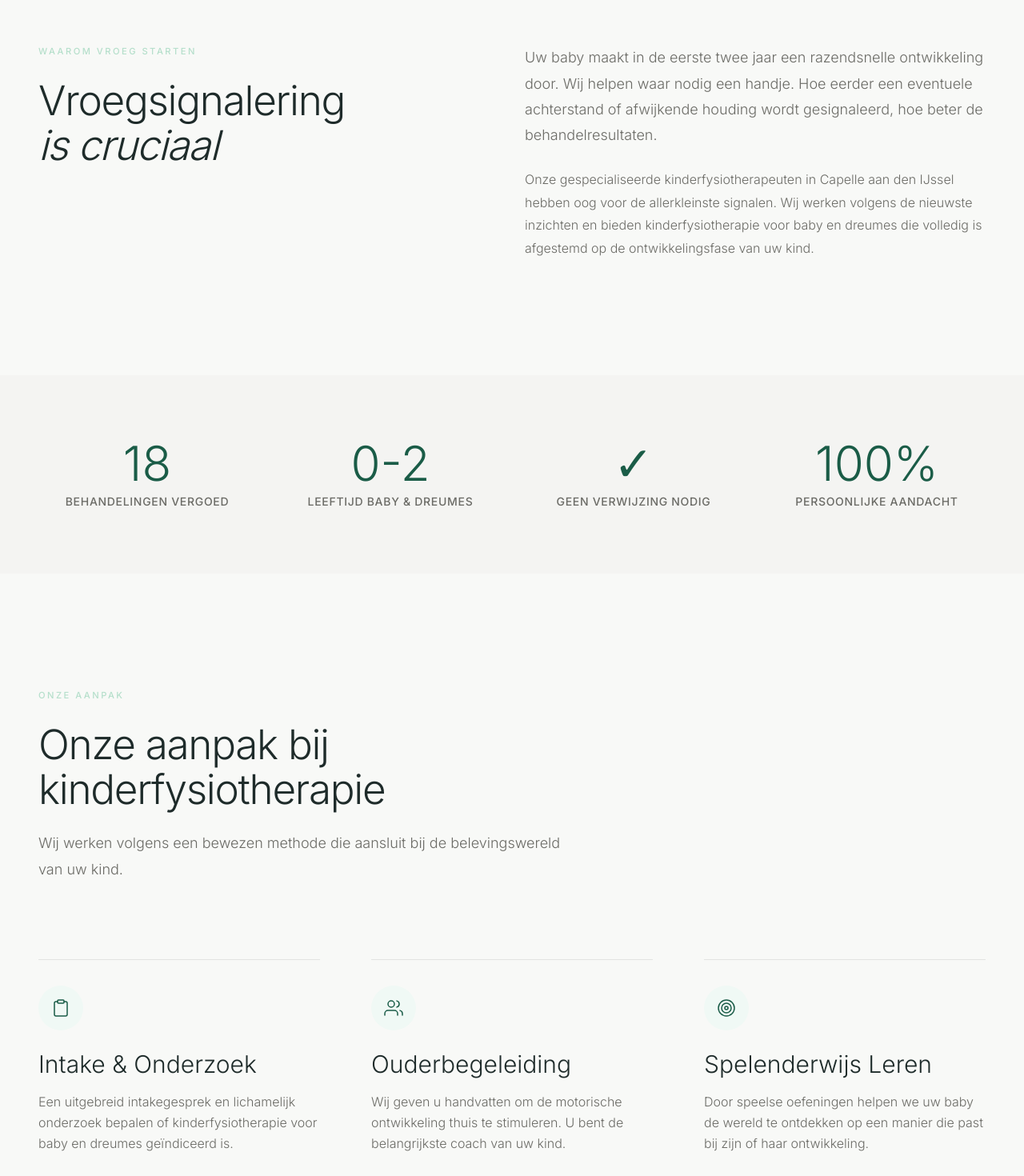
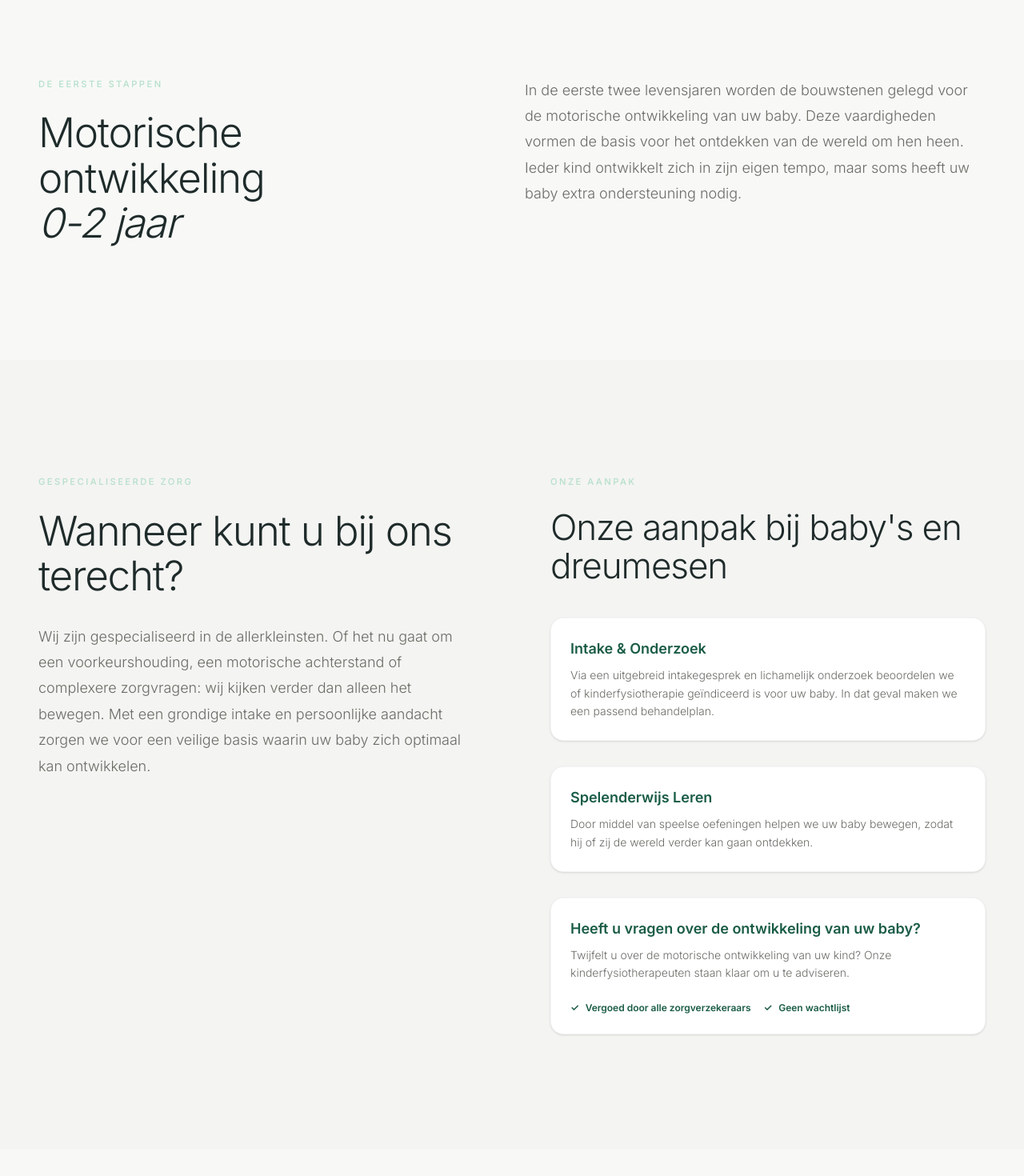
Before and after one commit to Maximustopdeals/kidsfysio-capelle-next-js, a Next.js app: page /baby-dreumes in a window 1280 px wide. Shown: the part 940-2410 px from the top of the page at 80% size. Built offline with nearby package versions, Linux system fonts and the light colour scheme.

Commit message:
Refactor BabyDreumesPage content and structure
Updated metadata descriptions and section titles for clarity. Removed unused approach array and adjusted the layout for better readability.

```diff
--- a/src/app/baby-dreumes/page.tsx
+++ b/src/app/baby-dreumes/page.tsx
@@ -6,7 +6,7 @@ import Button from "@/components/Button";
 export const metadata: Metadata = {
   title: "Baby fysiotherapie Capelle aan den IJssel | 0-2 jaar",
   description:
-    "Kinderfysiotherapie voor baby en dreumes (0-2 jaar) in Capelle aan den IJssel. Hulp bij voorkeurshouding, overstrekken en motorische ontwikkeling. Ook Rotterdam, Barendrecht en omgeving.",
+    "Kinderfysiotherapie voor baby en dreumes (0-2 jaar) in Capelle aan den IJssel. Gespecialiseerde zorg bij prematuriteit, voorkeurshouding, overstrekking en de motorische ontwikkeling.",
   alternates: { canonical: "/baby-dreumes/" },
   openGraph: {
     title: "Baby fysiotherapie Capelle aan den IJssel | Kids Fysio Capelle",
@@ -14,24 +14,6 @@ export const metadata: Metadata = {
       "Professionele begeleiding bij motorische ontwikkeling, voorkeurshouding en overstrekking voor baby's en dreumes.",
   },
 };
-
-const approach = [
-  {
-    title: "Intake & Onderzoek",
-    text: "Een uitgebreid intakegesprek en lichamelijk onderzoek bepalen of kinderfysiotherapie voor baby en dreumes geïndiceerd is.",
-    icon: "clipboard",
-  },
-  {
-    title: "Ouderbegeleiding",
-    text: "Wij geven u handvatten om de motorische ontwikkeling thuis te stimuleren. U bent de belangrijkste coach van uw kind.",
-    icon: "users",
-  },
-  {
-    title: "Spelenderwijs Leren",
-    text: "Door speelse oefeningen helpen we uw baby de wereld te ontdekken op een manier die past bij zijn of haar ontwikkeling.",
-    icon: "target",
-  },
-];
 
 const indications = [
   "Afplatting van de schedel",
@@ -42,13 +24,14 @@ const indications = [
   "Motorische achterstand",
   "Niet rollen of kruipen",
   "Billenschuiven",
-  "Tenelopen",
+  "Tenenlopen",
   "Prematuur geboren",
   "Overgevoeligheid",
-  "Complexe aandoeningen",
 ];
 
 const complex = [
+  "Oncologische behandeling",
+  "Neurodivergenties",
   "Hersenbeschadiging (Cerebrale Parese)",
   "Open ruggetje (Spina Bifida)",
   "Erbse Parese (Plexus Brachialis)",
@@ -64,7 +47,7 @@ const badges = [
 export default function BabyDreumesPage() {
   return (
     <>
-      {/* 1. Split-Screen Hero */}
+      {/* 1. Hero */}
       <section className="relative w-full bg-cream pt-16 pb-24 lg:pt-24 lg:pb-32 overflow-hidden">
         <div className="mx-auto max-w-7xl px-6 lg:px-12 grid grid-cols-1 lg:grid-cols-2 gap-16 lg:gap-12 items-center">
 
@@ -77,16 +60,14 @@ export default function BabyDreumesPage() {
             </FadeIn>
 
             <FadeIn delay={0.12}>
-              <h1 className="font-serif text-[clamp(3.25rem,6vw,5.5rem)] font-light leading-[1.05] tracking-[-0.03em] text-charcoal mb-8">
-                Baby &
-                <br />
-                <em className="italic font-light">Dreumes</em>
+              <h1 className="font-serif text-[clamp(2.5rem,5vw,4.5rem)] font-light leading-[1.05] tracking-[-0.03em] text-charcoal mb-8">
+                Kinderfysiotherapie voor baby's en dreumesen
               </h1>
             </FadeIn>
 
             <FadeIn delay={0.28}>
               <p className="text-[1.05rem] lg:text-lg text-muted max-w-md leading-[1.8] font-light mb-10">
-                Professionele kinderfysiotherapie bij motorische ontwikkeling, voorkeurshoudingen en overstrekking, afgestemd op de allerkleinsten.
+                Gespecialiseerde zorg bij onder andere prematuriteit, voorkeurshouding, overstrekking en de motorische ontwikkeling.
               </p>
             </FadeIn>
 
@@ -114,16 +95,14 @@ export default function BabyDreumesPage() {
           <div className="relative w-full">
             <FadeIn delay={0.2} direction="left">
               <div className="absolute -inset-4 bg-brand-mint/10 rounded-[2.5rem] transform rotate-2 blur-lg"></div>
-
-              {/* AANGEPAST: aspect-[4/3] in plaats van [4/5] voor een betere uitsnede */}
               <div className="relative aspect-[4/3] rounded-[2rem] overflow-hidden shadow-2xl shadow-charcoal/10">
                 <Image
                   src="/images/Kinderfysiotherapeut-begeleidt-een-baby-tijdens-een-oefening-op-een-speelmat.jpg"
                   alt="Kinderfysiotherapeut begeleidt een baby tijdens een oefening op een speelmat bij Kids Fysio Capelle"
                   fill
                   priority
-                  quality={100} // Maximale scherpte
-                  className="object-cover object-[50%_30%]" // Focus iets naar boven voor de gezichten
+                  quality={100}
+                  className="object-cover object-[50%_30%]"
                   sizes="(max-width: 1024px) 100vw, 50vw"
                 />
               </div>
@@ -133,29 +112,25 @@ export default function BabyDreumesPage() {
         </div>
       </section>
 
-      {/* 2. Waarom vroeg starten */}
+      {/* 2. Motorische ontwikkeling 0-2 jaar */}
       <section className="py-28 lg:py-36 bg-cream">
         <div className="mx-auto max-w-7xl px-6 lg:px-12">
           <div className="grid grid-cols-1 lg:grid-cols-12 gap-12 lg:gap-8">
             <div className="lg:col-span-5">
               <FadeIn>
                 <p className="text-[0.7rem] font-medium tracking-[0.22em] uppercase text-sage mb-6">
-                  Waarom vroeg starten
+                  De eerste stappen
                 </p>
                 <h2 className="font-serif text-[clamp(2.25rem,4vw,3.5rem)] font-light tracking-[-0.025em] text-charcoal leading-[1.1]">
-                  Vroegsignalering
-                  <br />
-                  <em className="italic">is cruciaal</em>
+                  Motorische ontwikkeling<br />
+                  <em className="italic">0-2 jaar</em>
                 </h2>
               </FadeIn>
             </div>
             <div className="lg:col-span-6 lg:col-start-7">
               <FadeIn delay={0.15}>
                 <p className="text-muted text-lg leading-[1.8] font-light">
-                  Uw baby maakt in de eerste twee jaar een razendsnelle ontwikkeling door. Wij helpen waar nodig een handje. Hoe eerder een eventuele achterstand of afwijkende houding wordt gesignaleerd, hoe beter de behandelresultaten.
-                </p>
-                <p className="mt-6 text-muted leading-[1.8] font-light">
-                  Onze gespecialiseerde kinderfysiotherapeuten in Capelle aan den IJssel hebben oog voor de allerkleinste signalen. Wij werken volgens de nieuwste inzichten en bieden kinderfysiotherapie voor baby en dreumes die volledig is afgestemd op de ontwikkelingsfase van uw kind.
+                  In de eerste twee levensjaren worden de bouwstenen gelegd voor de motorische ontwikkeling van uw baby. Deze vaardigheden vormen de basis voor het ontdekken van de wereld om hen heen. Ieder kind ontwikkelt zich in zijn eigen tempo, maar soms heeft uw baby extra ondersteuning nodig.
                 </p>
               </FadeIn>
             </div>
@@ -163,85 +138,80 @@ export default function BabyDreumesPage() {
         </div>
       </section>
 
-      {/* 3. USP / Stats */}
-      <section className="py-20 bg-warm-gray">
+      {/* 3. Onze aanpak (Gespecialiseerde zorg links, aanpak rechts) */}
+      <section className="py-28 lg:py-36 bg-warm-gray">
         <div className="mx-auto max-w-7xl px-6 lg:px-12">
-          <div className="grid grid-cols-2 lg:grid-cols-4 gap-8 text-center">
+          <div className="grid grid-cols-1 lg:grid-cols-2 gap-16 lg:gap-24">
+
+            {/* Links: Gespecialiseerde zorg */}
+            <div>
               <FadeIn>
-              <div className="flex flex-col items-center">
-                <span className="font-serif text-5xl lg:text-6xl font-light text-brand-primary mb-2">18</span>
-                <span className="text-sm font-medium text-muted uppercase tracking-wider">Behandelingen vergoed</span>
+                <p className="text-[0.7rem] font-medium tracking-[0.22em] uppercase text-sage mb-6">
+                  Gespecialiseerde zorg
+                </p>
+                <h2 className="font-serif text-[clamp(2.25rem,4vw,3.5rem)] font-light tracking-[-0.025em] text-charcoal leading-[1.1] mb-8">
+                  Wanneer kunt u bij ons terecht?
+                </h2>
+                <p className="text-muted text-lg leading-[1.8] font-light">
+                  Wij zijn gespecialiseerd in de allerkleinsten. Of het nu gaat om een voorkeurshouding, een motorische achterstand of complexere zorgvragen: wij kijken verder dan alleen het bewegen. Met een grondige intake en persoonlijke aandacht zorgen we voor een veilige basis waarin uw baby zich optimaal kan ontwikkelen.
+                </p>
+              </FadeIn>
+            </div>
+
+            {/* Rechts: Onze aanpak (drie blokjes onder elkaar) */}
+            <div>
+              <FadeIn delay={0.1}>
+                <p className="text-[0.7rem] font-medium tracking-[0.22em] uppercase text-sage mb-6">
+                  Onze aanpak
+                </p>
+                <h2 className="font-serif text-[clamp(2rem,3.5vw,2.75rem)] font-light tracking-[-0.025em] text-charcoal leading-[1.1] mb-10">
+                  Onze aanpak bij baby's en dreumesen
+                </h2>
+              </FadeIn>
+
+              <div className="space-y-8">
+                <FadeIn delay={0.15}>
+                  <div className="bg-white p-6 rounded-2xl shadow-sm border border-charcoal/5">
+                    <h3 className="text-lg font-semibold text-forest mb-2">Intake & Onderzoek</h3>
+                    <p className="text-muted text-sm leading-relaxed font-light">
+                      Via een uitgebreid intakegesprek en lichamelijk onderzoek beoordelen we of kinderfysiotherapie geïndiceerd is voor uw baby. In dat geval maken we een passend behandelplan.
+                    </p>
                   </div>
                 </FadeIn>
-            <FadeIn delay={0.1}>
-              <div className="flex flex-col items-center">
-                <span className="font-serif text-5xl lg:text-6xl font-light text-brand-primary mb-2">0-2</span>
-                <span className="text-sm font-medium text-muted uppercase tracking-wider">Leeftijd baby & dreumes</span>
+
+                <FadeIn delay={0.2}>
+                  <div className="bg-white p-6 rounded-2xl shadow-sm border border-charcoal/5">
+                    <h3 className="text-lg font-semibold text-forest mb-2">Spelenderwijs Leren</h3>
+                    <p className="text-muted text-sm leading-relaxed font-light">
+                      Door middel van speelse oefeningen helpen we uw baby bewegen, zodat hij of zij de wereld verder kan gaan ontdekken.
+                    </p>
                   </div>
                 </FadeIn>
-            <FadeIn delay={0.2}>
-              <div className="flex flex-col items-center">
-                <span className="font-serif text-5xl lg:text-6xl font-light text-brand-primary mb-2">✓</span>
-                <span className="text-sm font-medium text-muted uppercase tracking-wider">Geen verwijzing nodig</span>
+
+                <FadeIn delay={0.25}>
+                  <div className="bg-white p-6 rounded-2xl shadow-sm border border-charcoal/5">
+                    <h3 className="text-lg font-semibold text-forest mb-2">Heeft u vragen over de ontwikkeling van uw baby?</h3>
+                    <p className="text-muted text-sm leading-relaxed font-light mb-4">
+                      Twijfelt u over de motorische ontwikkeling van uw kind? Onze kinderfysiotherapeuten staan klaar om u te adviseren.
+                    </p>
+                    <div className="flex flex-wrap gap-4 pt-2">
+                      <span className="inline-flex items-center gap-2 text-xs font-semibold text-forest">
+                        <span className="text-brand-primary">✓</span> Vergoed door alle zorgverzekeraars
+                      </span>
+                      <span className="inline-flex items-center gap-2 text-xs font-semibold text-forest">
+                        <span className="text-brand-primary">✓</span> Geen wachtlijst
+                      </span>
                     </div>
-            </FadeIn>
-            <FadeIn delay={0.3}>
-              <div className="flex flex-col items-center">
-                <span className="font-serif text-5xl lg:text-6xl font-light text-brand-primary mb-2">100%</span>
-                <span className="text-sm font-medium text-muted uppercase tracking-wider">Persoonlijke aandacht</span>
                   </div>
                 </FadeIn>
               </div>
             </div>
-      </section>
-
-      {/* 4. Onze aanpak */}
-      <section className="py-28 lg:py-36 bg-cream">
-        <div className="mx-auto max-w-7xl px-6 lg:px-12">
-          <FadeIn>
-            <div className="max-w-2xl mb-16 lg:mb-24">
-              <p className="text-[0.7rem] font-medium tracking-[0.22em] uppercase text-sage mb-6">
-                Onze aanpak
-              </p>
-              <h2 className="font-serif text-[clamp(2.25rem,4vw,3.5rem)] font-light tracking-[-0.025em] text-charcoal leading-[1.1]">
-                Onze aanpak bij kinderfysiotherapie
-              </h2>
-              <p className="mt-6 text-muted text-lg leading-[1.8] font-light">
-                Wij werken volgens een bewezen methode die aansluit bij de belevingswereld van uw kind.
-              </p>
-            </div>
-          </FadeIn>
-
-          <div className="grid grid-cols-1 md:grid-cols-3 gap-12 lg:gap-16">
-            {approach.map((item, i) => (
-              <FadeIn key={item.title} delay={i * 0.1}>
-                <div className="group border-t border-charcoal/10 pt-8 transition-colors duration-500 hover:border-forest/40">
-                  <div className="w-14 h-14 bg-brand-light rounded-full flex items-center justify-center text-brand-primary mb-6">
-                    {item.icon === "clipboard" && (
-                      <svg width="24" height="24" viewBox="0 0 24 24" fill="none" stroke="currentColor" strokeWidth="1.5" strokeLinecap="round" strokeLinejoin="round"><path d="M16 4h2a2 2 0 0 1 2 2v14a2 2 0 0 1-2 2H6a2 2 0 0 1-2-2V6a2 2 0 0 1 2-2h2"/><rect x="8" y="2" width="8" height="4" rx="1" ry="1"/></svg>
-                    )}
-                    {item.icon === "users" && (
-                      <svg width="24" height="24" viewBox="0 0 24 24" fill="none" stroke="currentColor" strokeWidth="1.5" strokeLinecap="round" strokeLinejoin="round"><path d="M17 21v-2a4 4 0 0 0-4-4H5a4 4 0 0 0-4 4v2"/><circle cx="9" cy="7" r="4"/><path d="M23 21v-2a4 4 0 0 0-3-3.87"/><path d="M16 3.13a4 4 0 0 1 0 7.75"/></svg>
-                    )}
-                    {item.icon === "target" && (
-                      <svg width="24" height="24" viewBox="0 0 24 24" fill="none" stroke="currentColor" strokeWidth="1.5" strokeLinecap="round" strokeLinejoin="round"><circle cx="12" cy="12" r="10"/><circle cx="12" cy="12" r="6"/><circle cx="12" cy="12" r="2"/></svg>
-                    )}
-                  </div>
-                  <h3 className="font-serif text-2xl lg:text-3xl font-light text-charcoal group-hover:text-forest transition-colors duration-300">
-                    {item.title}
-                  </h3>
-                  <p className="mt-4 text-muted leading-relaxed font-light">
-                    {item.text}
-                  </p>
-                </div>
-              </FadeIn>
-            ))}
           </div>
         </div>
       </section>
 
-      {/* 5. Indicaties */}
-      <section className="py-28 lg:py-36 bg-warm-gray">
+      {/* 4. Indicaties */}
+      <section className="py-28 lg:py-36 bg-cream">
         <div className="mx-auto max-w-7xl px-6 lg:px-12">
           <FadeIn>
             <div className="max-w-2xl mb-16">
@@ -251,9 +221,6 @@ export default function BabyDreumesPage() {
               <h2 className="font-serif text-[clamp(2.25rem,4vw,3.5rem)] font-light tracking-[-0.025em] text-charcoal mb-6 leading-[1.1]">
                 Indicaties voor kinderfysiotherapie
               </h2>
-              <p className="text-muted text-lg leading-[1.8] font-light">
-                Herkenbaar bij uw baby? Wij helpen graag bij deze en andere indicaties.
-              </p>
             </div>
           </FadeIn>
           <div className="grid grid-cols-1 sm:grid-cols-2 lg:grid-cols-3 gap-x-8 gap-y-0">
@@ -274,27 +241,24 @@ export default function BabyDreumesPage() {
         </div>
       </section>
 
-      {/* 6. Complexe aandoeningen */}
-      <section className="py-28 lg:py-36 bg-cream">
+      {/* 5. Complexe aandoeningen */}
+      <section className="py-28 lg:py-36 bg-cream border-t border-charcoal/10">
         <div className="mx-auto max-w-7xl px-6 lg:px-12">
           <FadeIn>
             <div className="max-w-2xl mb-12">
               <p className="text-[0.7rem] font-medium tracking-[0.22em] uppercase text-sage mb-6">
-                Gespecialiseerde zorg
+                Complexere zorg
               </p>
               <h2 className="font-serif text-[clamp(2.25rem,4vw,3.5rem)] font-light tracking-[-0.025em] text-charcoal mb-6 leading-[1.1]">
                 Complexere aandoeningen
               </h2>
               <p className="text-muted text-lg leading-relaxed font-light">
-                Onze therapeuten hebben ruime ervaring met complexere aandoeningen waarbij kinderfysiotherapie voor baby en dreumes essentieel is.
+                Onze therapeuten hebben ruime ervaring met complexere aandoeningen waarbij kinderfysiotherapie essentieel is.
               </p>
             </div>
             <ul className="grid grid-cols-1 sm:grid-cols-2 gap-x-16 max-w-3xl">
               {complex.map((item) => (
-                <li
-                  key={item}
-                  className="flex items-center gap-4 py-4 border-t border-charcoal/10 text-charcoal font-light"
-                >
+                <li key={item} className="flex items-center gap-4 py-4 border-t border-charcoal/10 text-charcoal font-light">
                   <span className="w-1.5 h-1.5 rounded-full bg-sage flex-shrink-0" />
                   {item}
                 </li>
@@ -304,18 +268,14 @@ export default function BabyDreumesPage() {
         </div>
       </section>
 
-      {/* 7. CTA */}
+      {/* 6. CTA */}
       <section className="py-28 lg:py-40 bg-warm-gray">
         <div className="mx-auto max-w-4xl px-6 text-center">
           <FadeIn>
             <h2 className="font-serif text-[clamp(2.25rem,4vw,3.5rem)] font-light tracking-[-0.025em] text-charcoal leading-[1.1]">
               Vragen over kinderfysiotherapie?
             </h2>
-            <p className="mt-6 text-muted leading-relaxed font-light text-lg mb-12">
-              Twijfelt u over de motorische ontwikkeling van uw kind? Bel of mail ons gerust voor een vrijblijvend gesprek. U heeft geen verwijzing van de huisarts nodig.
-            </p>
-
-            <div className="flex flex-wrap justify-center gap-x-8 gap-y-4 mb-12">
+            <div className="flex flex-wrap justify-center gap-x-8 gap-y-4 mb-12 mt-8">
               {badges.map((badge) => (
                 <div key={badge} className="flex items-center gap-2">
                   <span className="text-brand-primary flex-shrink-0">
@@ -325,14 +285,9 @@ export default function BabyDreumesPage() {
                 </div>
               ))}
             </div>
-
             <div className="flex flex-wrap justify-center gap-5">
-              <Button href="/contact/" variant="primary" size="lg">
-                Afspraak maken
-              </Button>
-              <Button href="tel:0103032575" variant="outline" size="lg">
-                Bel 010 303 2575
-              </Button>
+              <Button href="/contact/" variant="primary" size="lg">Afspraak maken</Button>
+              <Button href="tel:0103032575" variant="outline" size="lg">Bel 010 303 2575</Button>
             </div>
           </FadeIn>
         </div>
```
Lines whose indentation alone changed are shown as unchanged.
